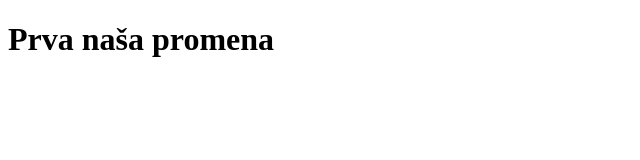
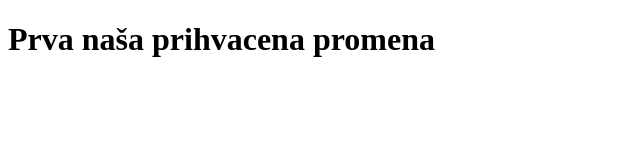
Before and after one commit to dalchek/openProject, a plain HTML site: page index.html in a window 1280 px wide. Shown: the whole page, without its empty margins (0-640 px from the left). Drawn offline with Linux system fonts and the light colour scheme.

Commit message:
Update index.html

```diff
--- a/index.html
+++ b/index.html
@@ -7,6 +7,6 @@
     <title>Open project</title>
 </head>
 <body>
-    <h1>Prva naša promena</h1>
+    <h1>Prva naša prihvacena promena</h1>
 </body>
 </html>
```
